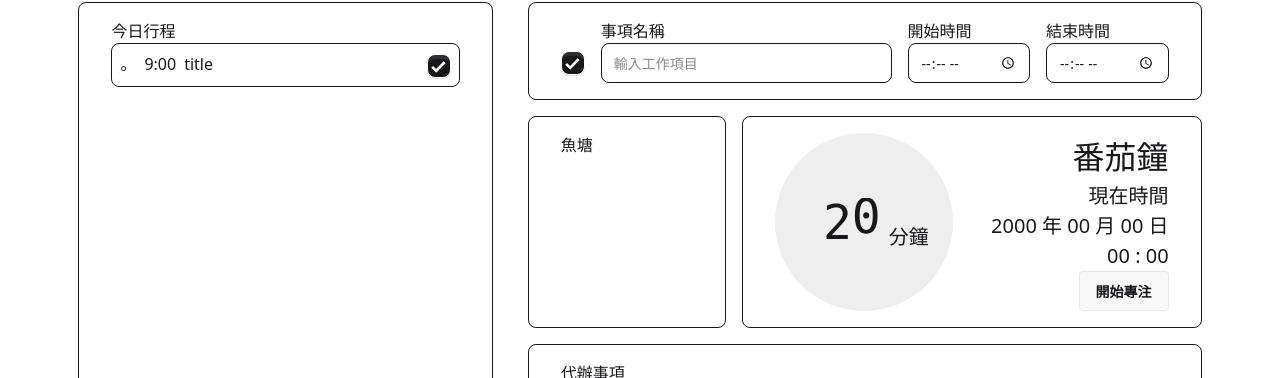
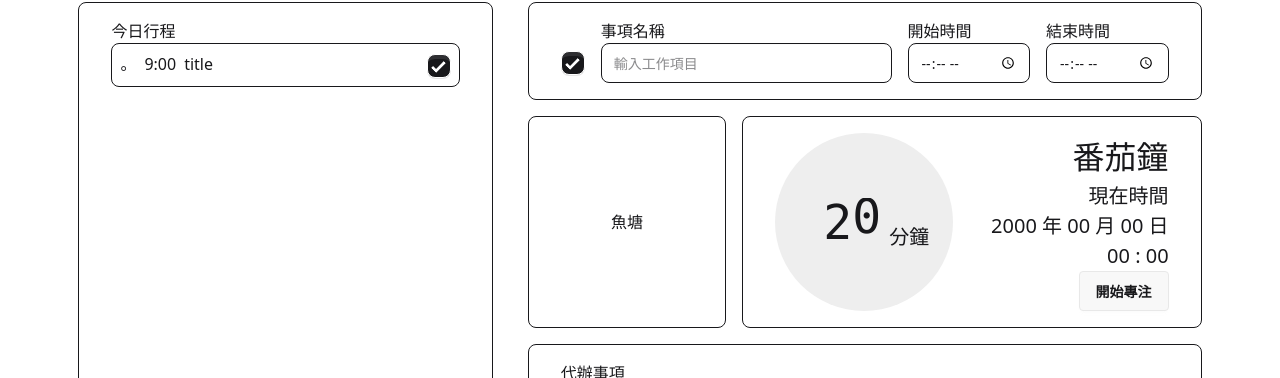
Before and after one commit to emba2ra3star/NTUEDTD_REACT_Just-Today, a React (Vite) app: page / in a window 1280 px wide. Shown: the part 110-488 px from the top of the page. Built offline with nearby package versions, Linux system fonts and the light colour scheme.

Commit message:
首頁綁連結

```diff
--- a/src/App.jsx
+++ b/src/App.jsx
@@ -1,11 +1,16 @@
 import { Routes, Route, BrowserRouter } from 'react-router-dom';
+import { Provider } from 'react-redux';
+import { HelmetProvider } from 'react-helmet-async';
+
 import Header from './components/Header';
 import Home from './pages/Home';
 import About from './pages/About';
 import FishGame from './pages/FishGame';
+import Pomodoro from './pages/Pomodoro';
 
 function App() {
   return (
+    <HelmetProvider>
       <BrowserRouter>
         <Header title="#" />
         <div className="pt-16 px-4">
@@ -13,9 +18,11 @@ function App() {
             <Route path="/" element={<Home />} />
             <Route path="/fishgame" element={<FishGame />} />
             <Route path="/about" element={<About />} />
+            <Route path="/Pomodoro" element={<Pomodoro />} />
           </Routes>
         </div>
       </BrowserRouter>
+    </HelmetProvider>
   );
 }
 
--- a/src/components/board/BoardPomodoro.jsx
+++ b/src/components/board/BoardPomodoro.jsx
@@ -1,5 +1,6 @@
 import { useEffect } from "react";
 import { useState } from "react";
+import { Link } from "react-router";
 
 function BoardPomodoro() {
     // 倒數計時器
@@ -15,7 +16,8 @@ function BoardPomodoro() {
     }, [counter]);
 
     return (
-        <div className="w-[70%] px-[2rem] py-[1rem] flex flex-row bg-base-100 border-1 rounded-lg border-base-content">
+        <Link to={"/Pomodoro"} className="w-[70%]">
+            <div className="px-[2rem] py-[1rem] flex flex-row bg-base-100 border-1 rounded-lg border-base-content">
                 <div className="min-w-[178px] max-h-[178px] flex flex-row justify-center items-center bg-base-300 rounded-full">
                     <span className="countdown font-mono text-[48px] mr-[1.5rem]">
                         <span className="text-[48px]" style={{ "--value": counter } /* as React.CSSProperties */} aria-live="polite" aria-label={counter}></span>
@@ -32,6 +34,7 @@ function BoardPomodoro() {
                     <button className="btn">開始專注</button>
                 </div>
             </div>
+        </Link>
     );
 }
 
--- a/src/components/board/BoardTodoList.jsx
+++ b/src/components/board/BoardTodoList.jsx
@@ -1,6 +1,8 @@
+import { Link } from "react-router";
+
 function BoardTodoList() {
     return (
-        <div className="h-[100%] px-[2rem] py-[1rem] bg-base-100 border-1 rounded-lg border-base-content">
+        <Link to={"/TodoList"} className="h-[100%] px-[2rem] py-[1rem] bg-base-100 border-1 rounded-lg border-base-content">
             <span>代辦事項</span>
             <section className="grid gap-[1rem]">
                 <div>
@@ -11,7 +13,7 @@ function BoardTodoList() {
                     <div className="divider my-0"></div>
                 </div>
             </section>
-        </div>
+        </Link>
     );
 }
 
--- a/src/components/board/Pond.jsx
+++ b/src/components/board/Pond.jsx
@@ -1,8 +1,12 @@
+import { Link } from "react-router";
+
 function Pond() {
     return (
-        <div className="w-[30%] px-[2rem] py-[1rem] bg-base-100 border-1 rounded-lg border-base-content">
-            <p>魚塘</p>
-        </div>
+        <>
+            <Link to="/fishgame" className="w-[30%] px-[2rem] py-[1rem] flex justify-center items-center bg-base-100 border-1 rounded-lg border-base-content">
+                <p>魚塘</p>
+            </Link>
+        </>
     );
 }
 
--- a/src/pages/Home.jsx
+++ b/src/pages/Home.jsx
@@ -1,3 +1,4 @@
+import { Helmet } from "react-helmet-async";
 
 import Board from "../components/board/Board";
 
@@ -5,6 +6,9 @@ import Board from "../components/board/Board";
 function Home() {
     return (
         <div className="main_layout">
+            <Helmet>
+                <title>Just Today | 首頁</title>
+            </Helmet>
             <Board />
             <div className="footer">footer</div>
         </div>
--- a/src/pages/Pomodoro.jsx
+++ b/src/pages/Pomodoro.jsx
@@ -1,5 +1,9 @@
-function Pomodoro(){
-
+function Pomodoro() {
+    return (
+        <div className="main_layout">
+            <p>ppp</p>
+        </div>
+    );
 }
 
 export default Pomodoro;
```
Lines whose indentation alone changed are shown as unchanged.
